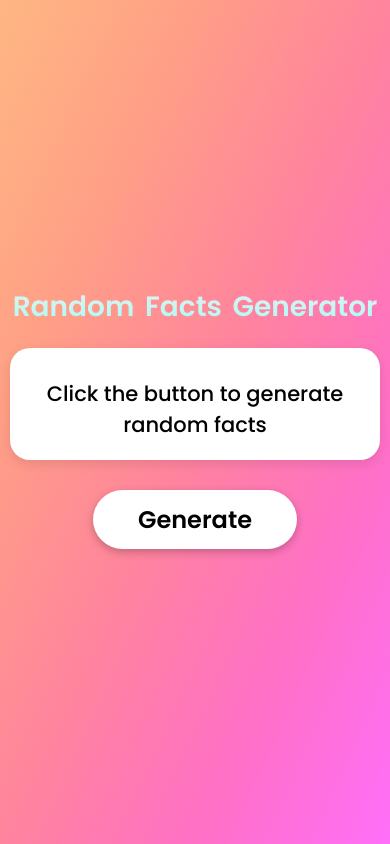
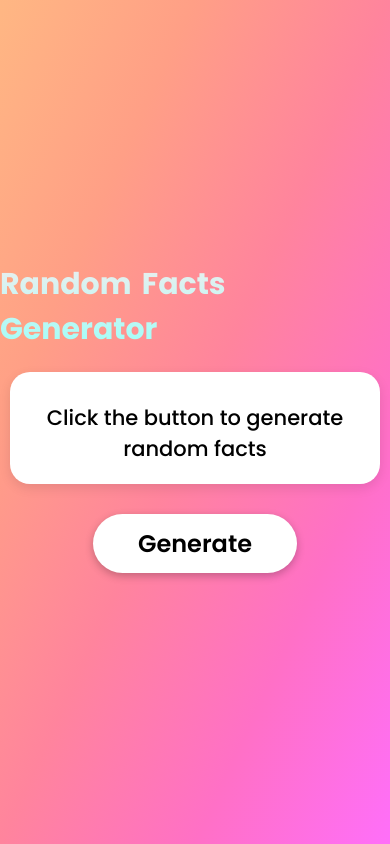
Before and after one commit to saifkhan29/Random_Facts_Generator, a plain HTML site: page index.html in a window 390 px wide. Drawn offline with Linux system fonts and the light colour scheme.

Commit message:
Update style.css

```diff
--- a/style.css
+++ b/style.css
@@ -114,8 +114,9 @@ h1{
 
 @media (max-width: 550px){
     h1{
-        font-size: 28px;
+        font-size: 30px;
         word-spacing: 4px;
+        font-weight: bold;
     }
 
     .container{
```
